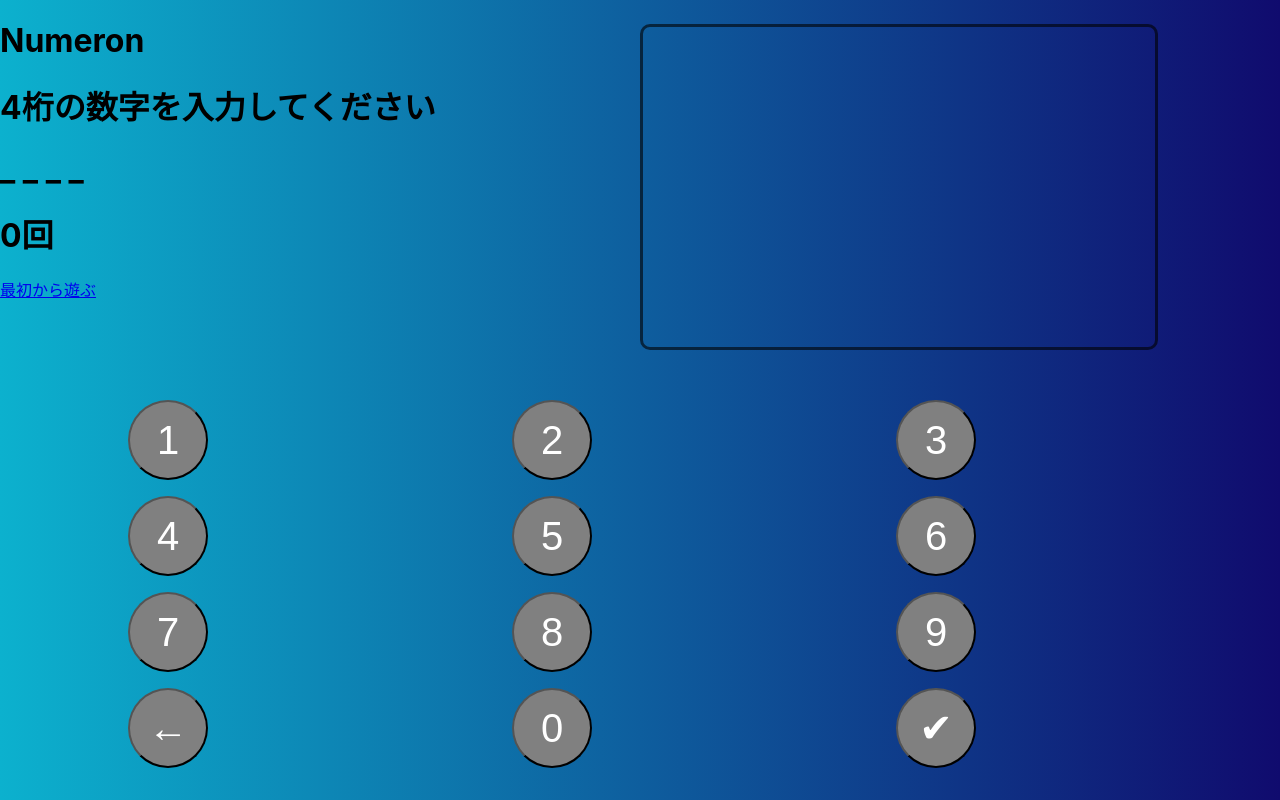
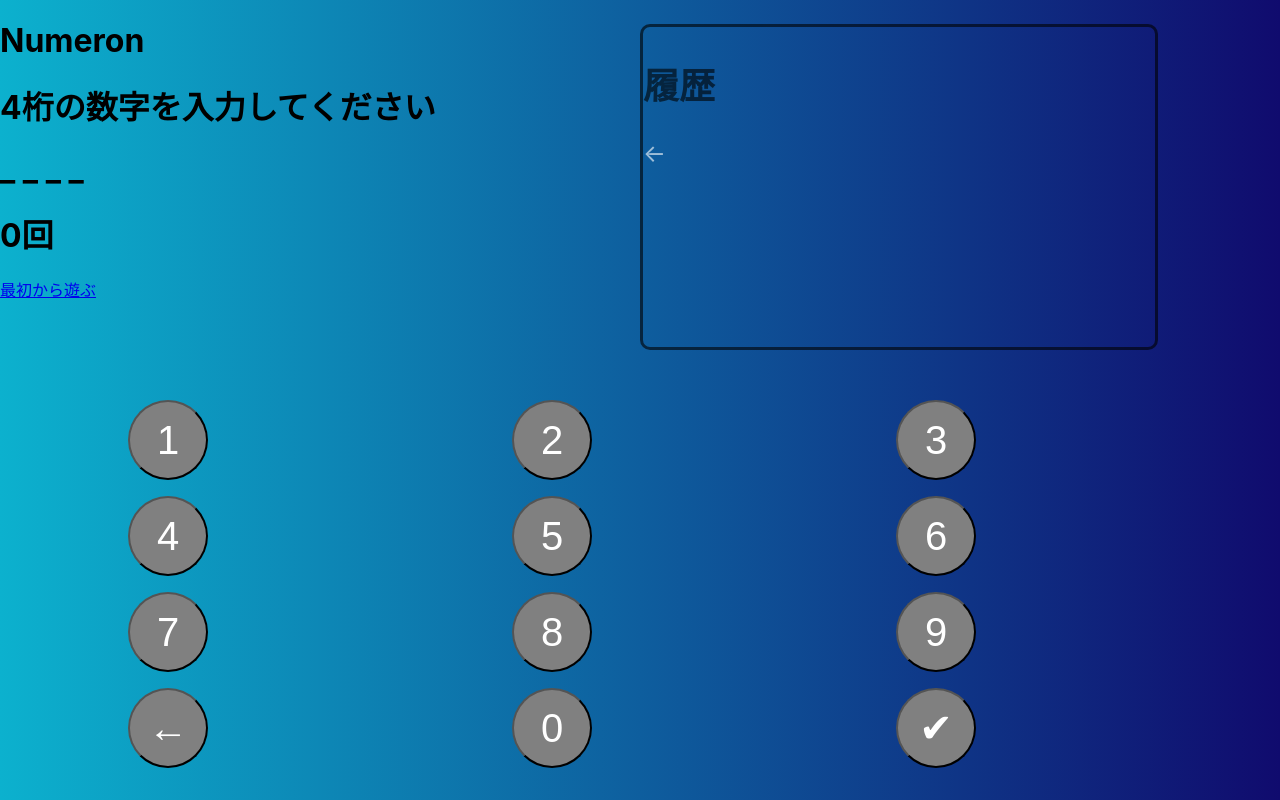
Before and after one commit to sunoco262/21_1021_test, a React (Create React App) app: page / in a window 1280 px wide. Built offline with nearby package versions, Linux system fonts and the light colour scheme.

Commit message:
UI改善

```diff
--- a/src/Form.js
+++ b/src/Form.js
@@ -124,11 +124,13 @@ class Form extends Component {
         <div onClick={()=>this.inputForm("0")}><InputButton x="40" y="86" text="0"  /></div>
         <div onClick={()=>this.submitForm()}><InputButton x="70" y="86" text="✔"  /></div>
         <div class="box" id="box">
+          <h2>履歴</h2>
           {this.state.history.map(item => (
             <div key={item}>
               <p>{item}</p>
             </div>
           ))}
+          <p>←</p>
         </div>
       </div>
     );
```
